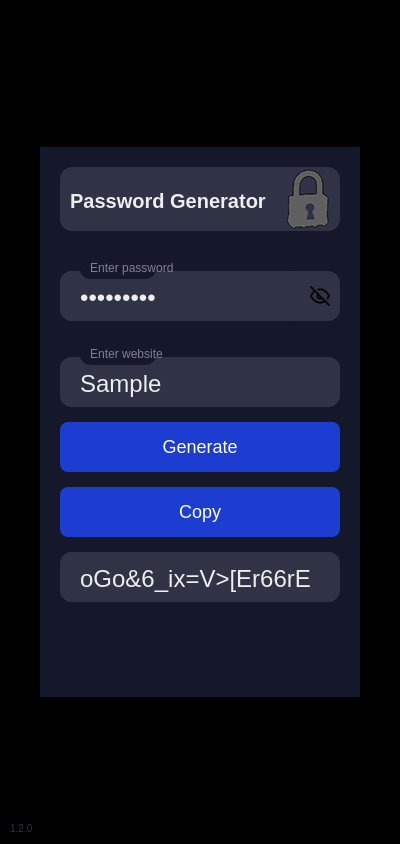
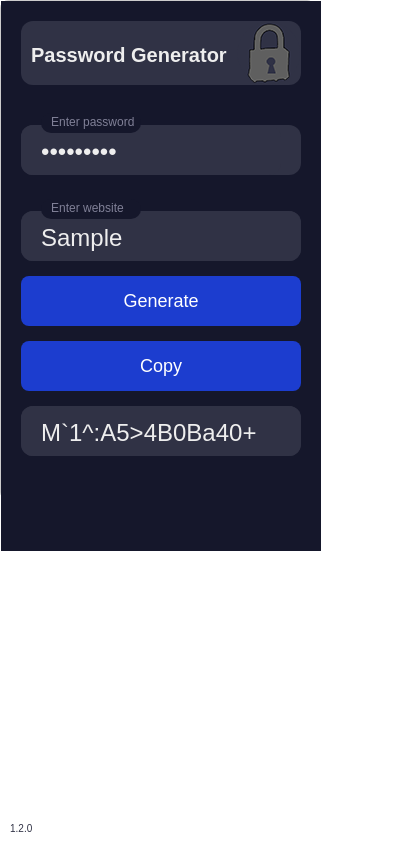
Before and after one commit to fherchuk/Password-Generator-Extension, a browser extension: page popup.html in a window 400 px wide. Both pictures are taken after typing "Sample123", "Sample", "Sample" into the empty fields and a click on the button "Generate". Drawn offline with Linux system fonts and the light colour scheme.

Commit message:
fix manifest

```diff
--- a/scripts/script.js
+++ b/scripts/script.js
@@ -1,63 +1,69 @@
 /* global chrome */
 
-// Function to ensure ASCII value is within printable range
-function asciiCheck(value) {
+function convertAscii(array) {
+    for (let i = 0; i < array.length; i++) {
+        let value = array[i] / 2;
         if (value < 32) {
-    return value + 32;
+            value += 32;
         }
         if (value === 127) {
-    return value - 1;
+            value -= 1;
         }
-  return value;
+        array[i] = value;
+    }
+    return array;
 }
 
-// Function to rotate the keyword
-function cycle(keyword) {
-  return keyword.slice(1).concat(keyword[0]);
+
+async function encrypt(plaintext, keyword) {
+    const comboString = plaintext + keyword;
+
+    const salt = new TextEncoder().encode(comboString);
+
+    const hashed = await crypto.subtle.importKey(
+        "raw",
+        salt,
+        { name: "PBKDF2", hash: "SHA-256" },
+        false,
+        ["deriveBits"]
+    );
+
+    const key = await crypto.subtle.deriveBits(
+        {
+            name: "PBKDF2",
+            salt: salt,
+            iterations: 10000,
+            hash: "SHA-256"
+        },
+        hashed,
+        128
+    );
+
+    const hashArray = convertAscii(Array.from(new Uint8Array(key)));
+    console.log(hashArray);
+    return String.fromCharCode(...hashArray);
 }
 
-// Function to encode a letter using keyword
-function encode(letter, keyword) {
-  let ascNum =
-    (letter.charCodeAt(0) * keyword.charCodeAt(0) + keyword.length) % 128;
-  ascNum = asciiCheck(ascNum);
-  return String.fromCharCode(ascNum);
+
+async function generatePassword() {
+    document.getElementById("copy-confirm").innerText = "";
+    const plaintext = document.getElementById("plaintext").value;
+    const keyword = document.getElementById("keyword").value;
+    document.getElementById("output").value = await encrypt(plaintext, keyword);
 }
 
-// Recursive function to encrypt plaintext
-function encrypt(plaintext, ciphertext, keyword) {
-  if (plaintext.length === 0) {
-    return ciphertext;
-  }
-  const [letter, ...remainder] = plaintext;
-  return encrypt(
-    remainder,
-    ciphertext + encode(letter, keyword),
-    cycle(keyword)
-  );
-}
 
-// Function to extend password length
-function extend(password) {
-  if (password.length < 16) {
-    return password + password.split("").reverse().join("");
-  }
-  return password;
-}
 
-// Function to get the current tab's URL
 async function getCurrentTabUrl() {
     const tabs = await chrome.tabs.query({ active: true, currentWindow: true });
     return tabs[0].url;
 }
 
-// Function to extract hostname from URL
 function getHostName(url) {
     const match = url.match(/:\/\/(www[0-9]?\.)?([^/:]+)/i);
     return match ? match[2].split(".").slice(-2, -1)[0] : null;
 }
 
-// Function to fill keyword field with current URL
 function autoFill() {
     const keywordInput = document.getElementById("keyword");
     if (!keywordInput.value) {
@@ -67,17 +73,8 @@ function autoFill() {
     }
 }
 
-// Function to handle password generation
-function generatePassword() {
-  document.getElementById("copy-confirm").innerText = "";
-  const plaintext = document.getElementById("plaintext").value;
-  const keyword = document.getElementById("keyword").value;
-  document.getElementById("output").value = encrypt(
-    extend(plaintext),
-    "",
-    keyword
-  );
-}
+
+
 function copyToClipboard() {
     text = document.getElementById("output").value;
 
@@ -93,7 +90,6 @@ function copyToClipboard() {
         });
 }
 
-// Toggle password visibility
 document.getElementById("eyeicon").addEventListener("click", function () {
     const plaintext = document.getElementById("plaintext");
     const eyeicon = document.getElementById("eyeicon");
@@ -107,5 +103,4 @@ document.getElementById("submit").addEventListener("click", generatePassword);
 document.getElementById("copy").addEventListener("click", copyToClipboard);
 document.getElementById("keyword").addEventListener("click", autoFill);
 
-// Initialize keyword with current URL
 autoFill();
--- a/styles/style.css
+++ b/styles/style.css
@@ -3,14 +3,18 @@
   padding: 0;
   list-style: none;
   text-decoration: none;
+  box-sizing: border-box;
 }
 
 body {
-  align-items: center;
-  background-color: #000;
-  display: flex;
-  justify-content: center;
-  height: 100vh;
+  margin: 0;
+  padding: 0;
+  width: 315px;
+  height: 500px;
+  overflow: hidden;
+  box-shadow: none;
+  border: 1px solid #ccc;
+  border-radius: 8px;
 }
 
 .form {
@@ -91,7 +95,7 @@ body {
   top: -20px;
   transform: translateY(0);
   transition: transform 200ms;
-  width: 76px;
+  width: 100px;
 }
 
 .cut-short {
```
Also changed, not shown: popup.html (+1 -1 lines), README.md, imgs/generator.png (added), manifest.json, 1 other file. Lines whose indentation alone changed are shown as unchanged.
